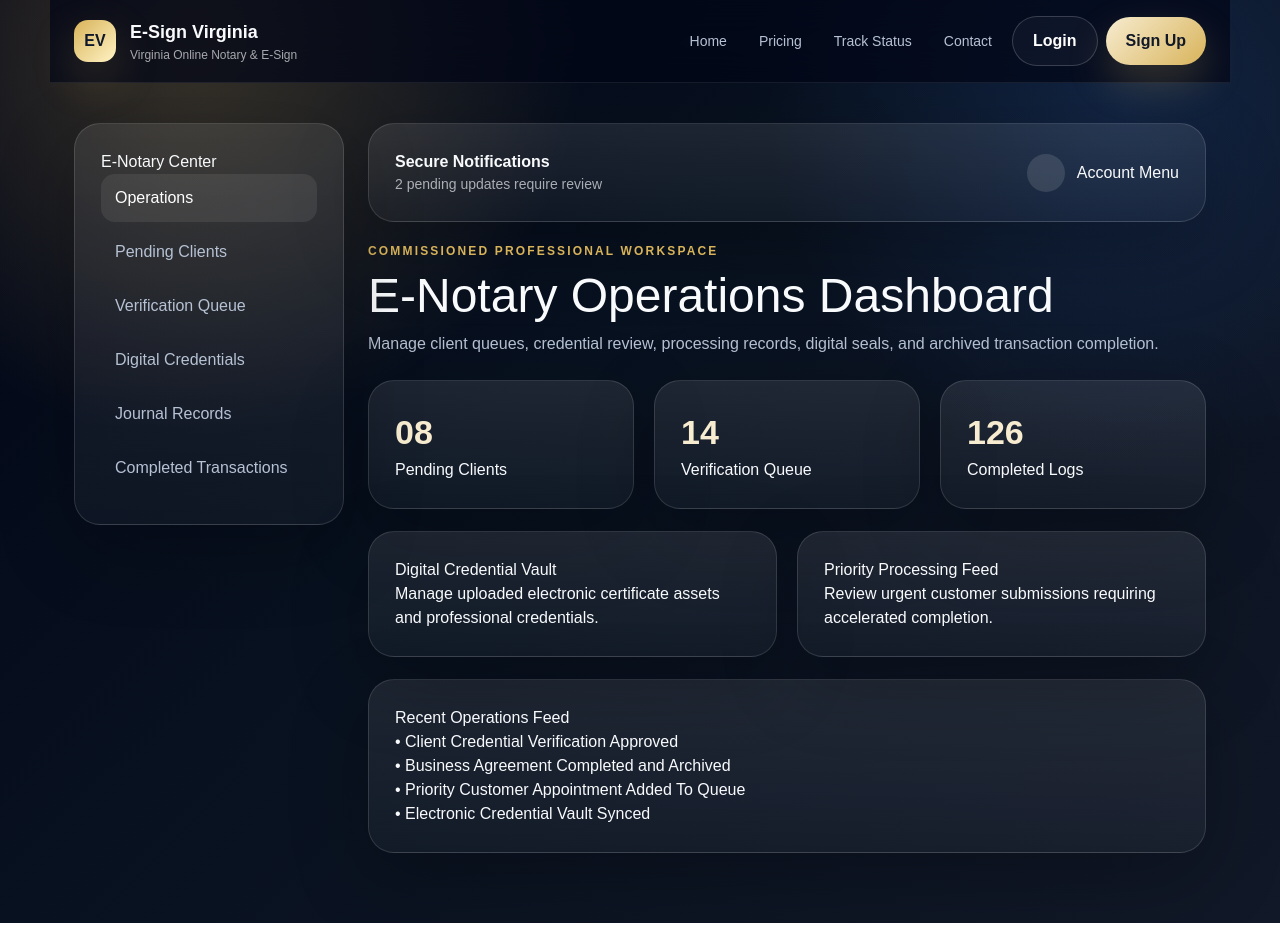
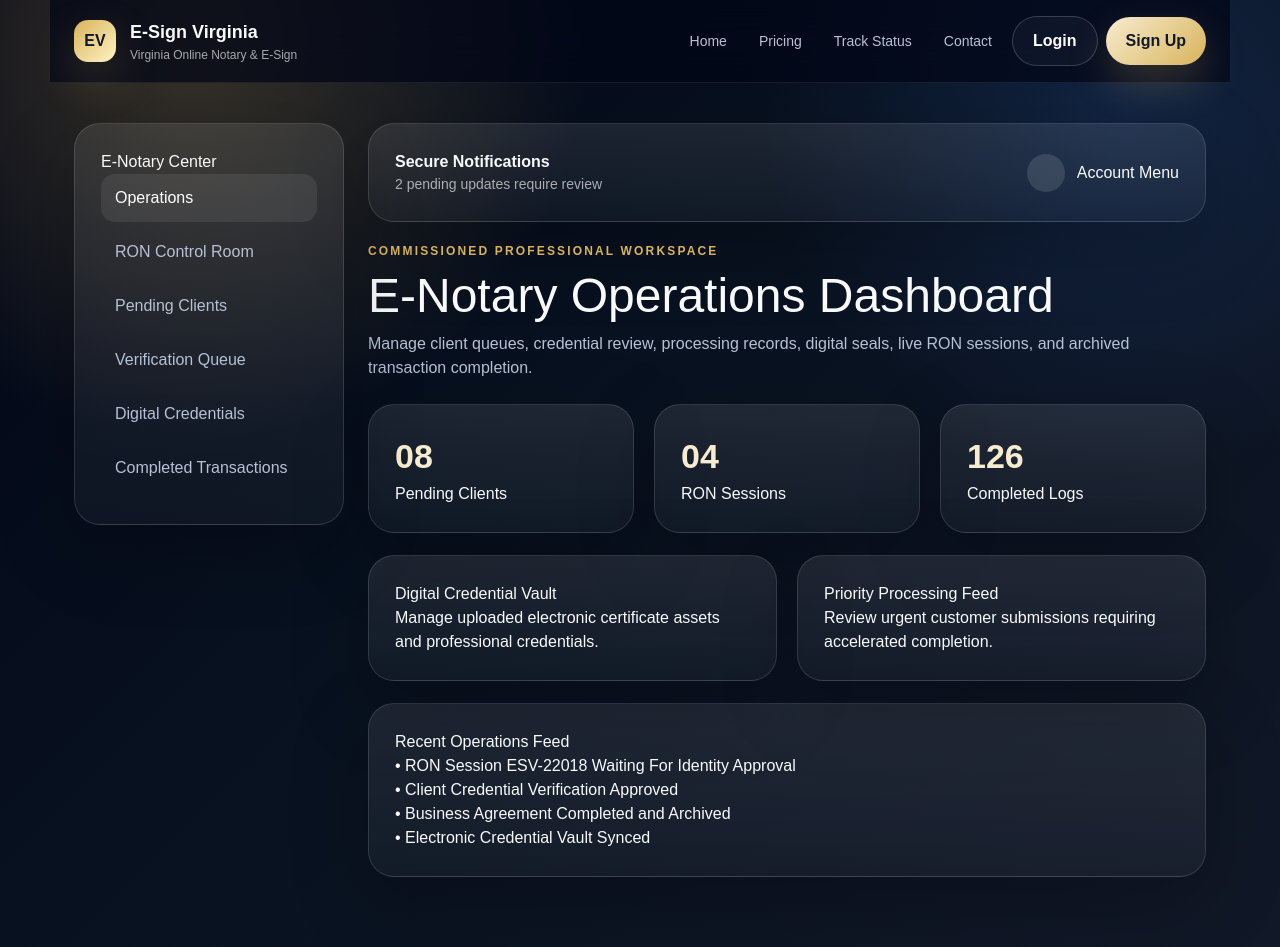
Before and after one commit to rawillia9801/esign, a Next.js app: page /notary in a window 1280 px wide. Before the commit the page ends 923 px from the top, so only its background shows below. Built offline with nearby package versions, Linux system fonts and the light colour scheme.

Commit message:
Integrate RON control room into notary dashboard

```diff
--- a/app/notary/page.tsx
+++ b/app/notary/page.tsx
@@ -10,10 +10,10 @@ export default function NotaryDashboard(){
     <aside className="card sidebar">
       <h3>E-Notary Center</h3>
       <Link href="/notary" className="sidebar-link active">Operations</Link>
+      <Link href="/notary/ron-control" className="sidebar-link">RON Control Room</Link>
       <Link href="/notary/pending" className="sidebar-link">Pending Clients</Link>
       <Link href="/notary/verification" className="sidebar-link">Verification Queue</Link>
       <Link href="/notary/credentials" className="sidebar-link">Digital Credentials</Link>
-      <Link href="/notary/transactions" className="sidebar-link">Journal Records</Link>
       <Link href="/notary/transactions" className="sidebar-link">Completed Transactions</Link>
     </aside>
 
@@ -21,11 +21,11 @@ export default function NotaryDashboard(){
       <ProfileBar />
       <div className="eyebrow">Commissioned Professional Workspace</div>
       <h1 style={{fontSize:'48px'}}>E-Notary Operations Dashboard</h1>
-      <p style={{color:'#b6c2d4'}}>Manage client queues, credential review, processing records, digital seals, and archived transaction completion.</p>
+      <p style={{color:'#b6c2d4'}}>Manage client queues, credential review, processing records, digital seals, live RON sessions, and archived transaction completion.</p>
 
       <div className="grid-3" style={{marginTop:'24px'}}>
         <div className="card"><div className="metric">08</div><h3>Pending Clients</h3></div>
-        <div className="card"><div className="metric">14</div><h3>Verification Queue</h3></div>
+        <div className="card"><div className="metric">04</div><h3>RON Sessions</h3></div>
         <div className="card"><div className="metric">126</div><h3>Completed Logs</h3></div>
       </div>
 
@@ -36,9 +36,9 @@ export default function NotaryDashboard(){
 
       <div className="card" style={{marginTop:'22px'}}>
         <h3>Recent Operations Feed</h3>
+        <p>• RON Session ESV-22018 Waiting For Identity Approval</p>
         <p>• Client Credential Verification Approved</p>
         <p>• Business Agreement Completed and Archived</p>
-        <p>• Priority Customer Appointment Added To Queue</p>
         <p>• Electronic Credential Vault Synced</p>
       </div>
     </section>
```
